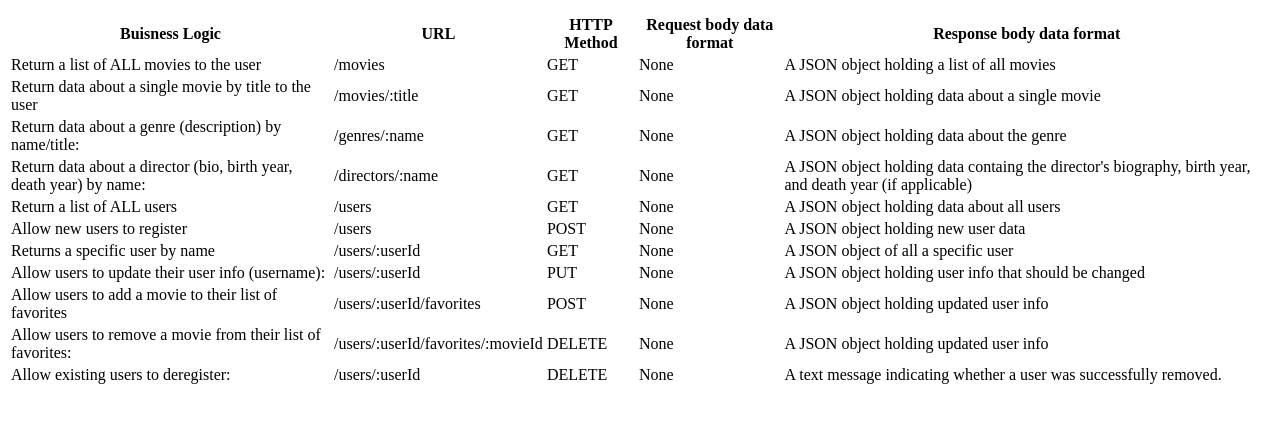
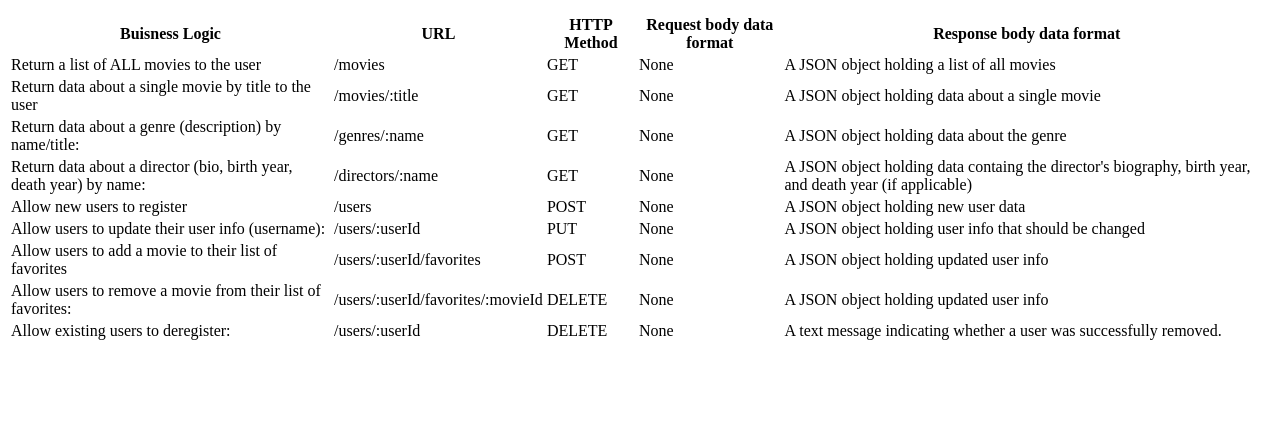
Before and after one commit to chrpeters01/movie_api, a website: page public/documentation.html in a window 1280 px wide. Shown: the part 119-542 px from the top of the page. Drawn offline with Linux system fonts and the light colour scheme.

Commit message:
Update documentation.html
documentation.html format update

```diff
--- a/public/documentation.html
+++ b/public/documentation.html
@@ -50,26 +50,12 @@
                <td>None</td>
                <td>A JSON object holding data containg the director's biography, birth year, and death year (if applicable)</td>
             </tr>
-            <tr>
-               <td>Return a list of ALL users</td>
-               <td>/users</td>
-               <td>GET</td>
-               <td>None</td>
-               <td>A JSON object holding data about all users</td>
-           </tr>
            <tr>
                <td>Allow new users to register</td>
                <td>/users</td>
                <td>POST</td>
                <td>None</td>
                <td>A JSON object holding new user data</td>
-            </tr>
-            <tr>
-               <td>Returns a specific user by name</td>
-               <td>/users/:userId</td>
-               <td>GET</td>
-               <td>None</td>
-               <td>A JSON object of all a specific user</td>
             </tr>
             <tr>
                <td>Allow users to update their user info (username):</td>
```
